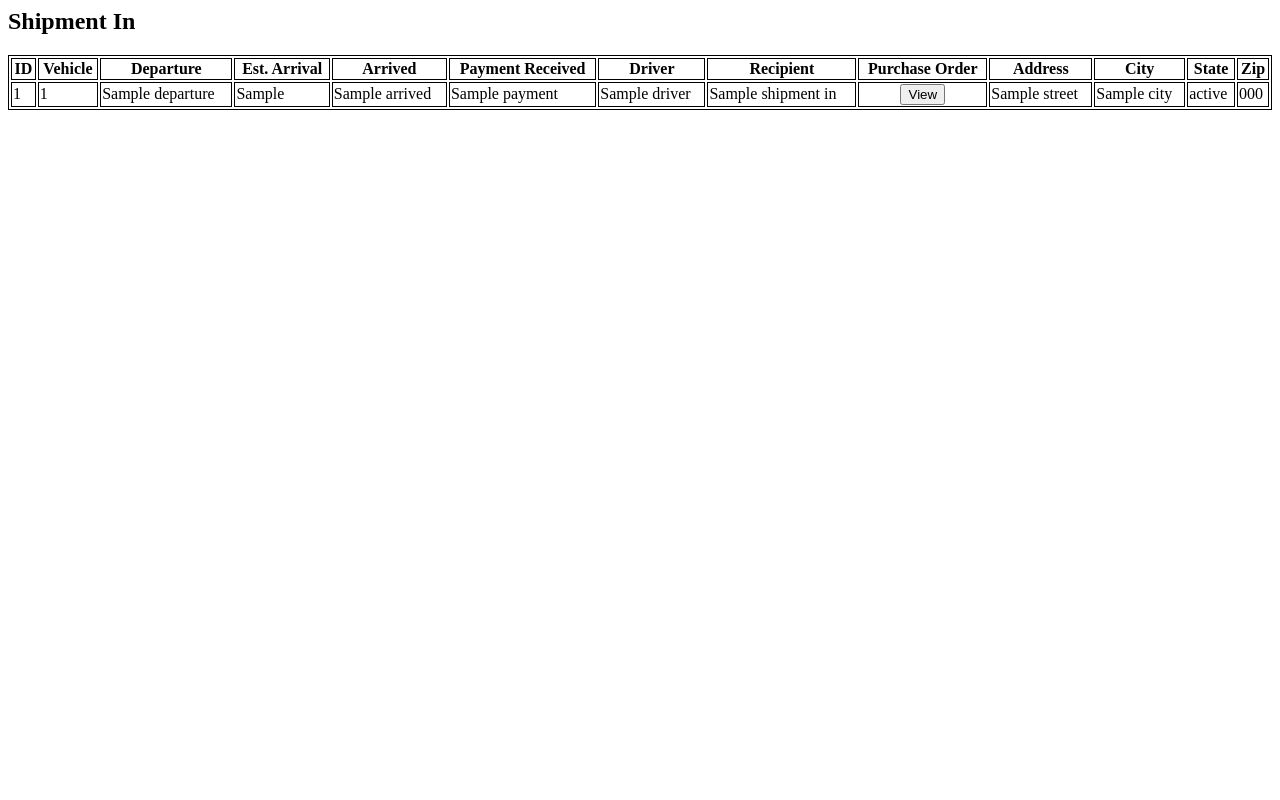
After one commit to StephenP-AL/CS499-group-7, a Django app: template src/seven/truckr/templates/truckr/shipmentsOut.html in a window 1280 px wide. The commit adds this page. Run offline with Django 3.2, Linux system fonts and the light colour scheme; the template is opened without the code that fills it: most values are stand-ins (such as "Sample title", 1, 10 or a date in 2020).

Commit message:
Created shipment out view, template, and url registration

```diff
--- a/src/seven/truckr/templates/truckr/shipmentsIn.html
+++ b/src/seven/truckr/templates/truckr/shipmentsIn.html
@@ -4,7 +4,6 @@
 	</style>
 <body>
 	<h2>Shipment In</h2>
-name goes here:	{{username}}
 <table style="width:100%">
        	<tr>
 	       	<th>ID</th>
--- /dev/null
+++ b/src/seven/truckr/templates/truckr/shipmentsOut.html
@@ -0,0 +1,46 @@
+<html>
+	<style>
+	table, th, td {   border:1px solid black; }
+	</style>
+<body>
+	<h2>Shipment In</h2>
+<table style="width:100%">
+       	<tr>
+	       	<th>ID</th>
+	       	<th>Vehicle</th>
+		<th>Departure</th>
+	       	<th>Est. Arrival</th>
+		<th>Arrived</th>
+		<th>Payment Received</th>
+		<th>Driver</th>
+		<th>Recipient</th>
+		<th>Purchase Order</th>
+		<th>Address</th>
+		<th>City</th>
+		<th>State</th>
+		<th>Zip</th>
+       	</tr>
+{% if lst %}
+	{% for shipmentOut in lst %}
+	<tr>
+		<td>{{shipmentOut.shipID}}</td>
+		<td>{{shipmentOut.vehID}}</td>
+		<td>{{shipmentOut.departure}}</td>
+		<td>{{shipmentOut.estArrival}}</td>
+		<td>{{shipmentOut.arrived}}</td>
+		<td>{{shipmentOut.payment}}</td>
+		<td>{{shipmentOut.driver}}</td>
+		<td>{{shipmentOut.clientName}}</td>
+		<td style = text-align:center> <button type = "button" onclick="window.location.href='/purchaseOrders/{{shipmentOut.purchaseOrder}}/';">View</button> </td>
+		<td>{{shipmentOut.street}}</td>
+		<td>{{shipmentOut.city}}</td>
+		<td>{{shipmentOut.state}}</td>
+		<td>{{shipmentOut.zipcode}}</td>
+	</tr>
+	{% endfor %}
+{% else %}
+	<p>No shipments available</p>
+{% endif %}
+</table>
+</body>
+</html>
--- a/src/seven/truckr/urls.py
+++ b/src/seven/truckr/urls.py
@@ -10,6 +10,7 @@ urlpatterns = [
             #path('', views.index, name='index'),
             path('employees/', views.employees, name='employees'),
             path('shipmentsIn/', views.shipmentsIn, name='shipmentsIn'),
+            path('shipmentsOut/', views.shipmentsOut, name='shipmentsOut'),
             path('products/', views.products, name = 'products'),
             path('purchaseOrders/', views.purchaseOrders, name = 'purchaseOrders'),
             path('purchaseOrders/<int:ID>/', views.purchaseOrderDetail, name='purchaseOrderDetail'),
```
Also changed, not shown: src/seven/truckr/views.py (+9 -1 lines).
